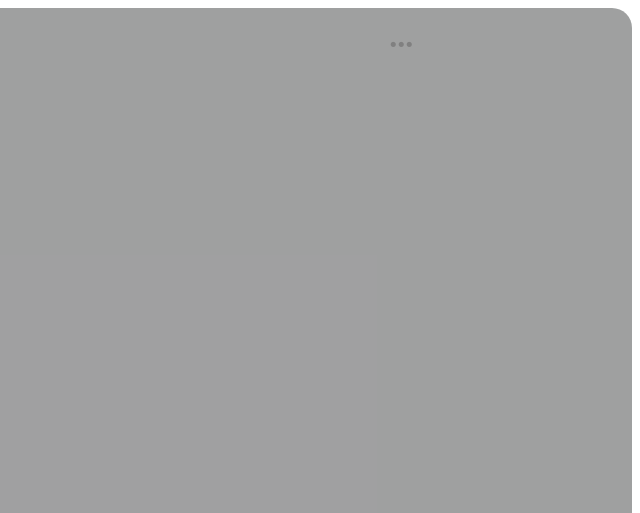
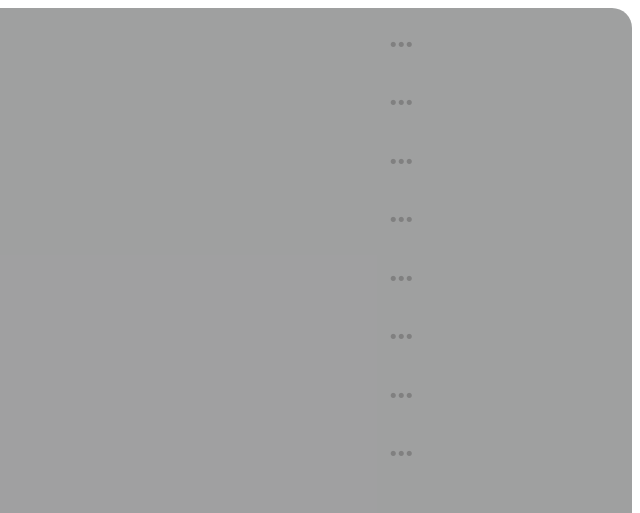
Before and after one commit to NdahiroEmmanuel/Assignments-, a plain HTML site: page third.html in a window 1280 px wide. Shown: the top 513 px of the page, 640-1280 px from the left. Drawn offline with Linux system fonts and the light colour scheme.

Commit message:
Update third.html

```diff
--- a/third.html
+++ b/third.html
@@ -35,7 +35,14 @@
 </div>
 
 <div class="colmn" style="background-color: rgba(44, 45, 46, 0.452);width: 20%;border-top-right-radius: 20px;border-bottom-right-radius: 20px;">
-    <h1 style="color: GREY;margin-top: 0PX;"><a href="..html" style="color: grey;text-decoration: none;">...</h1></div>
+    <h1 style="color: GREY;margin-top: 0PX;"><a href="..html" style="color: grey;text-decoration: none;">...</h1>
+<h1 style="color: GREY;margin-top: 0PX;"><a href="..html" style="color: grey;text-decoration: none;">...</h1>
+<h1 style="color: GREY;margin-top: 0PX;"><a href="..html" style="color: grey;text-decoration: none;">...</h1>
+<h1 style="color: GREY;margin-top: 0PX;"><a href="..html" style="color: grey;text-decoration: none;">...</h1>
+<h1 style="color: GREY;margin-top: 0PX;"><a href="..html" style="color: grey;text-decoration: none;">...</h1>
+<h1 style="color: GREY;margin-top: 0PX;"><a href="..html" style="color: grey;text-decoration: none;">...</h1>
+<h1 style="color: GREY;margin-top: 0PX;"><a href="..html" style="color: grey;text-decoration: none;">...</h1>
+<h1 style="color: GREY;margin-top: 0PX;"><a href="..html" style="color: grey;text-decoration: none;">...</h1></div>
     <style>
     *{
         box-sizing: border-box;
```
